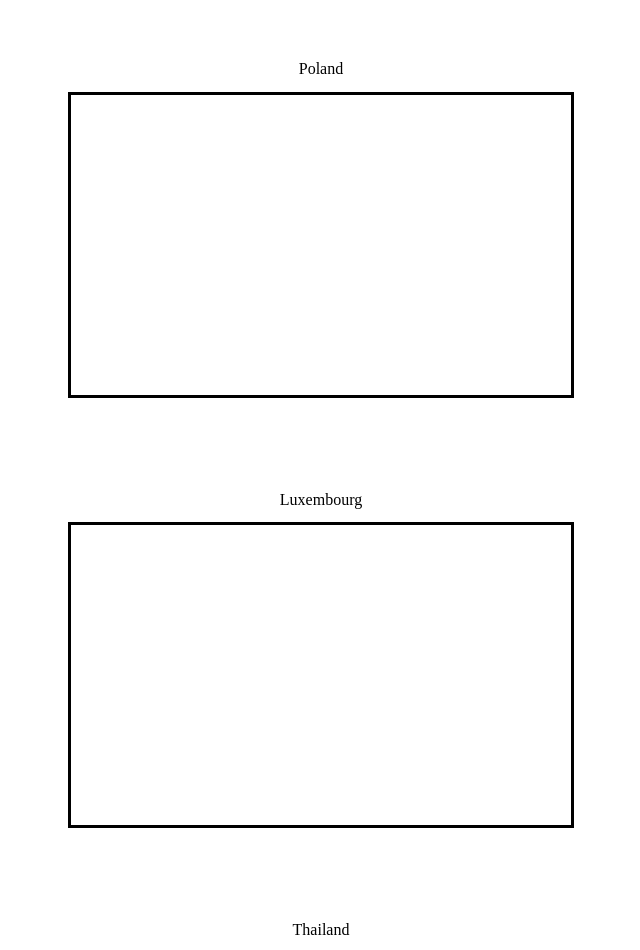
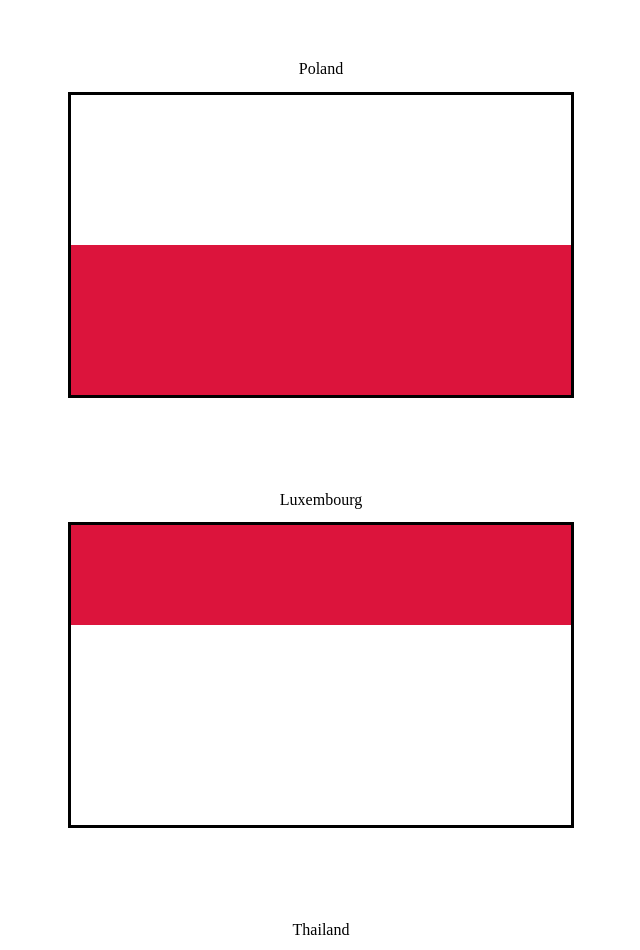
Before and after one commit to fullstack-decal-sp23/hw2-FreshPineapple-jpg, a plain HTML site: page index.html in a window 1280 px wide. Shown: the part 108-1058 px from the top of the page, without its empty margins (319-959 px from the left). Drawn offline with Linux system fonts and the light colour scheme.

Commit message:
Update styles.css

```diff
--- a/styles.css
+++ b/styles.css
@@ -32,6 +32,7 @@ h2 {
 }
 
 .threevert {
+  height: 33.3%;
 }
 
 .threehoriz {
@@ -91,8 +92,12 @@ h2 {
   background-color: #000;
 }
 
-.red twovert {
-  background-color:#DC143C
+.red {
+  background-color:#DC143C;
+}
+
+#white {
+  background-color: #fff;
 }
 
 /* BEGIN QUESTION 2 */
```
